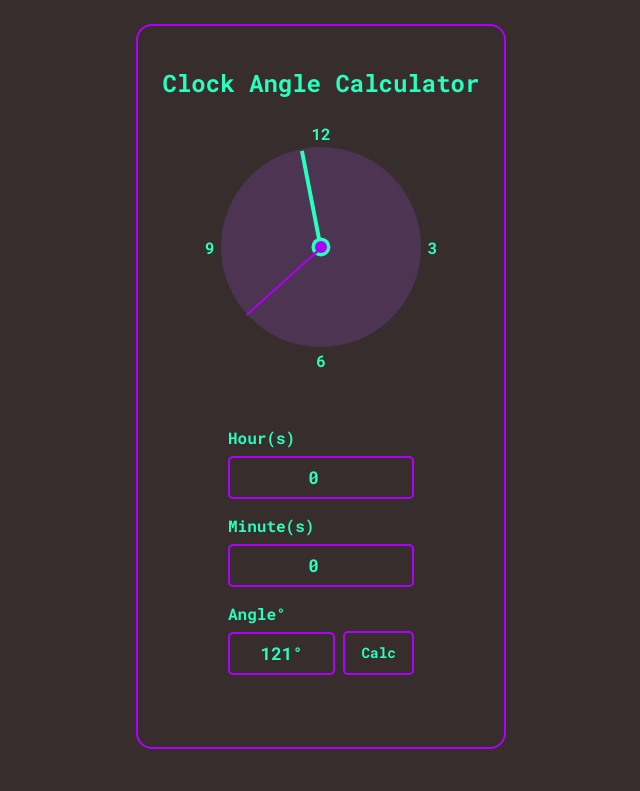
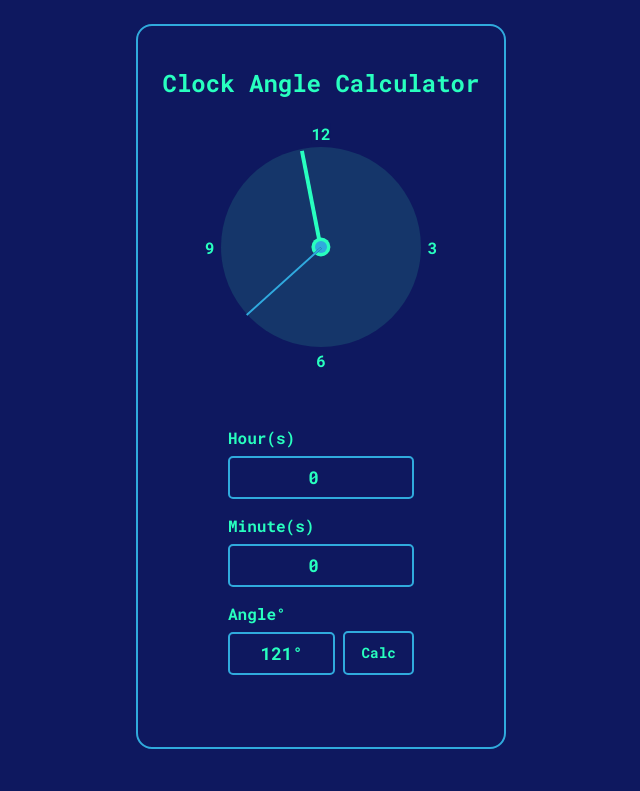
Before and after one commit to 3mrfouad/clockAngleCalc, a plain HTML site: page index.html in a window 1280 px wide. Shown: the top 791 px of the page, without its empty margins (319-959 px from the left). Drawn offline with Linux system fonts and the light colour scheme; files whose address does not match are found by name.

Commit message:
update color theme

```diff
--- a/assets/style.css
+++ b/assets/style.css
@@ -7,10 +7,10 @@
   padding: 0;
   font-family: 'Roboto Mono', monospace;
   font-weight: 600;
-  background-color: rgb(55, 45, 45);
+  background-color: #0e185f;
   --primary-color: #28ffbf;
-  --secondary-color: #ae00fb;
-  --light-bg-color: #7842a151;
+  --secondary-color: #30aadd;
+  --light-bg-color: #24788151;
 }
 
 h2 {
```
